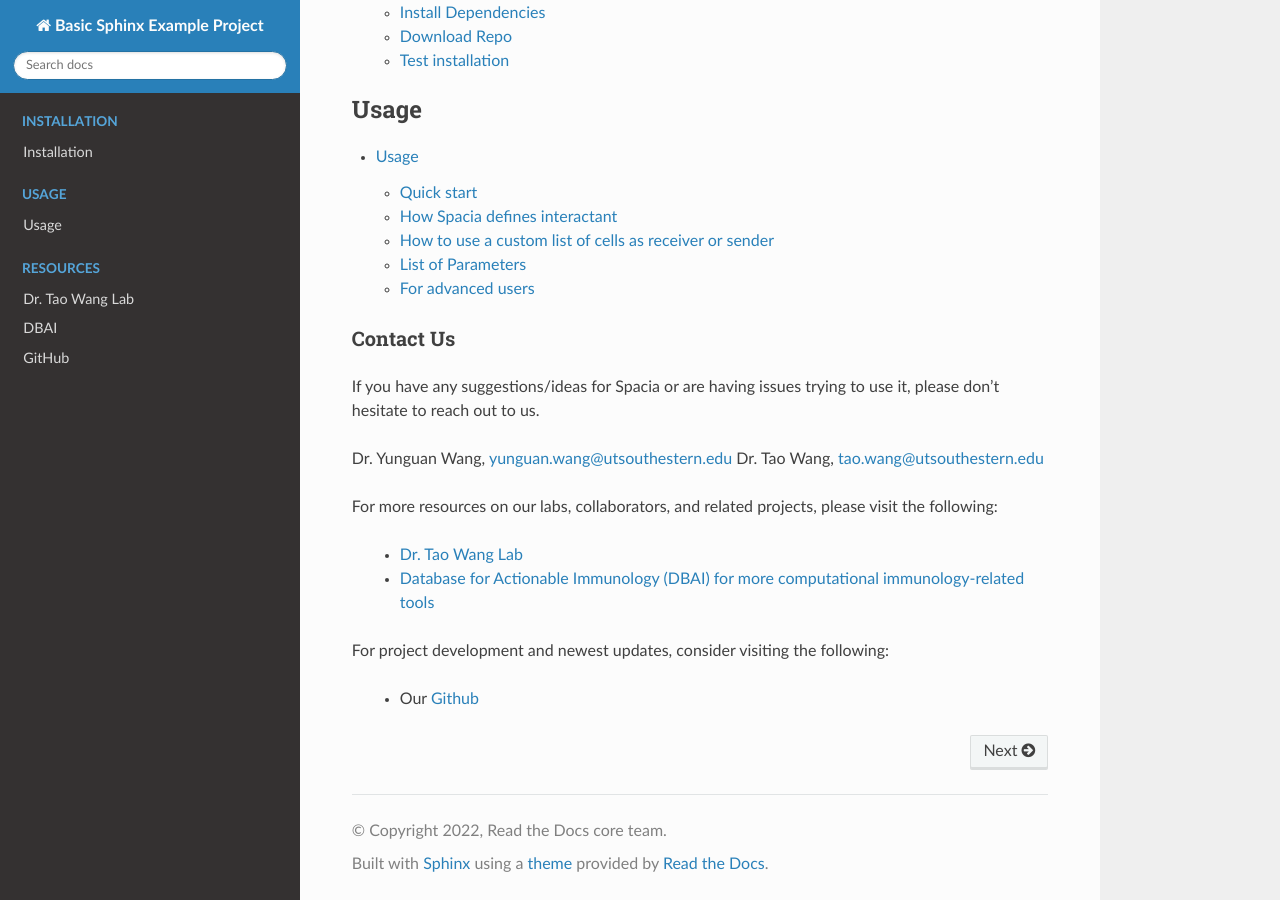
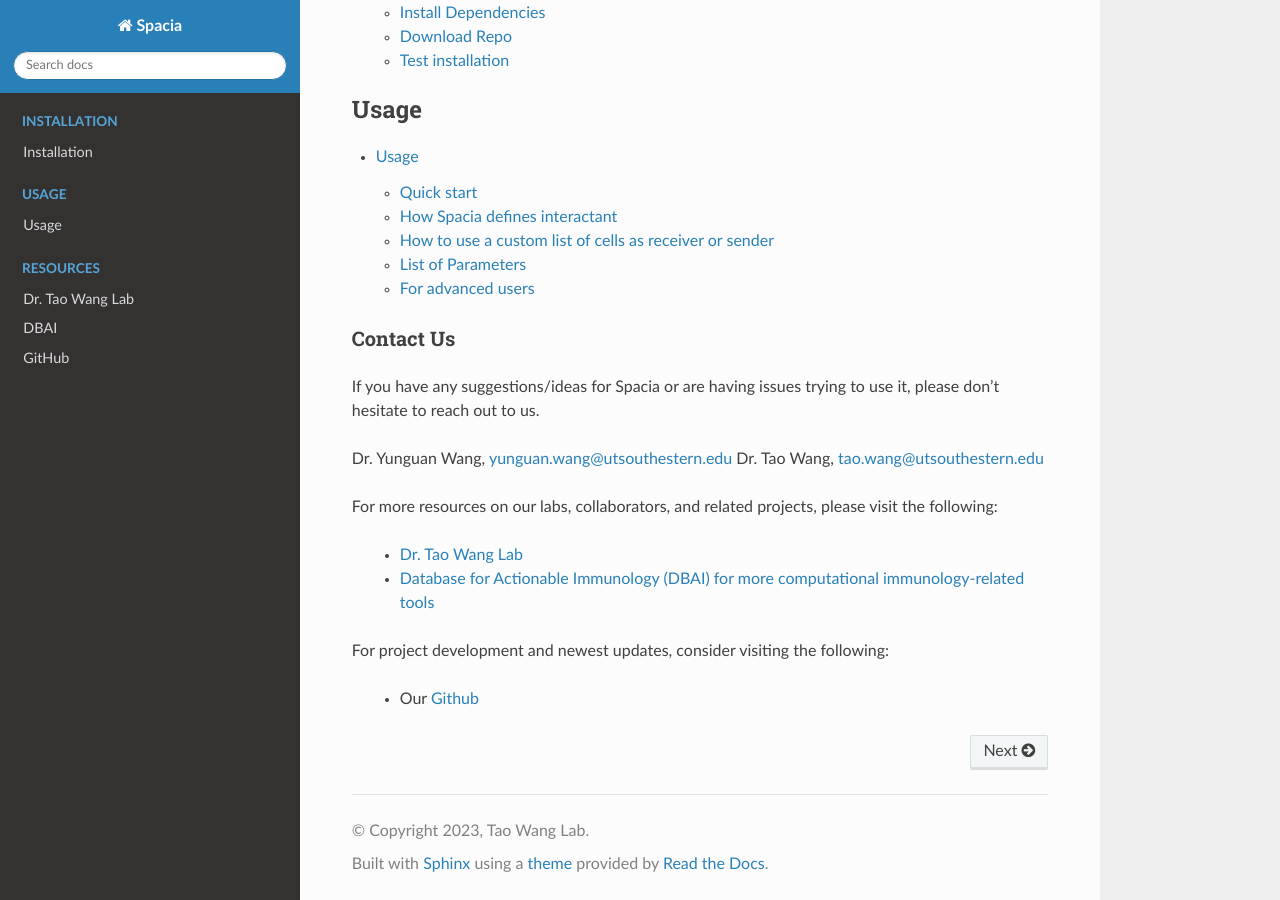
Before and after one commit to nickwfj123/spacia2022_doc, a Sphinx documentation site: the page built from docs/index.rst, in a window 1280 px wide and 900 px high, scrolled down 552 px. Built offline with Sphinx 7.4.7 and the Read the Docs theme 2.0.0, drawn with Linux system fonts in a browser that asks for light colours; pages that are not in the unit, such as notebooks, are missing from menus.

Commit message:
Update conf.py

```diff
--- a/docs/conf.py
+++ b/docs/conf.py
@@ -17,9 +17,9 @@
 
 # -- Project information -----------------------------------------------------
 
-project = "Basic Sphinx Example Project"
-copyright = "2022, Read the Docs core team"
-author = "Read the Docs core team"
+project = "Spacia"
+copyright = "2023, Tao Wang Lab"
+author = "Dr. Yunguan Wang"
 
 
 # -- General configuration ---------------------------------------------------
```
